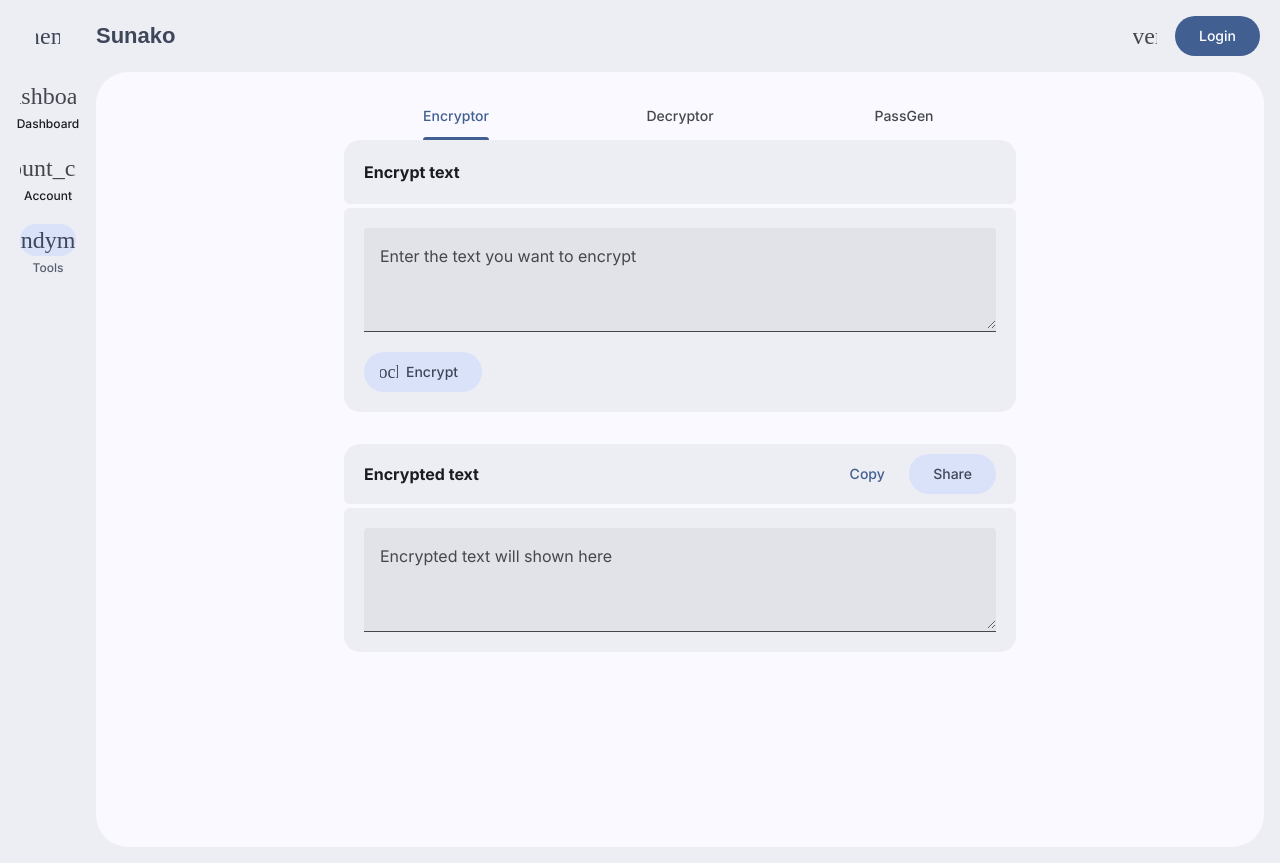
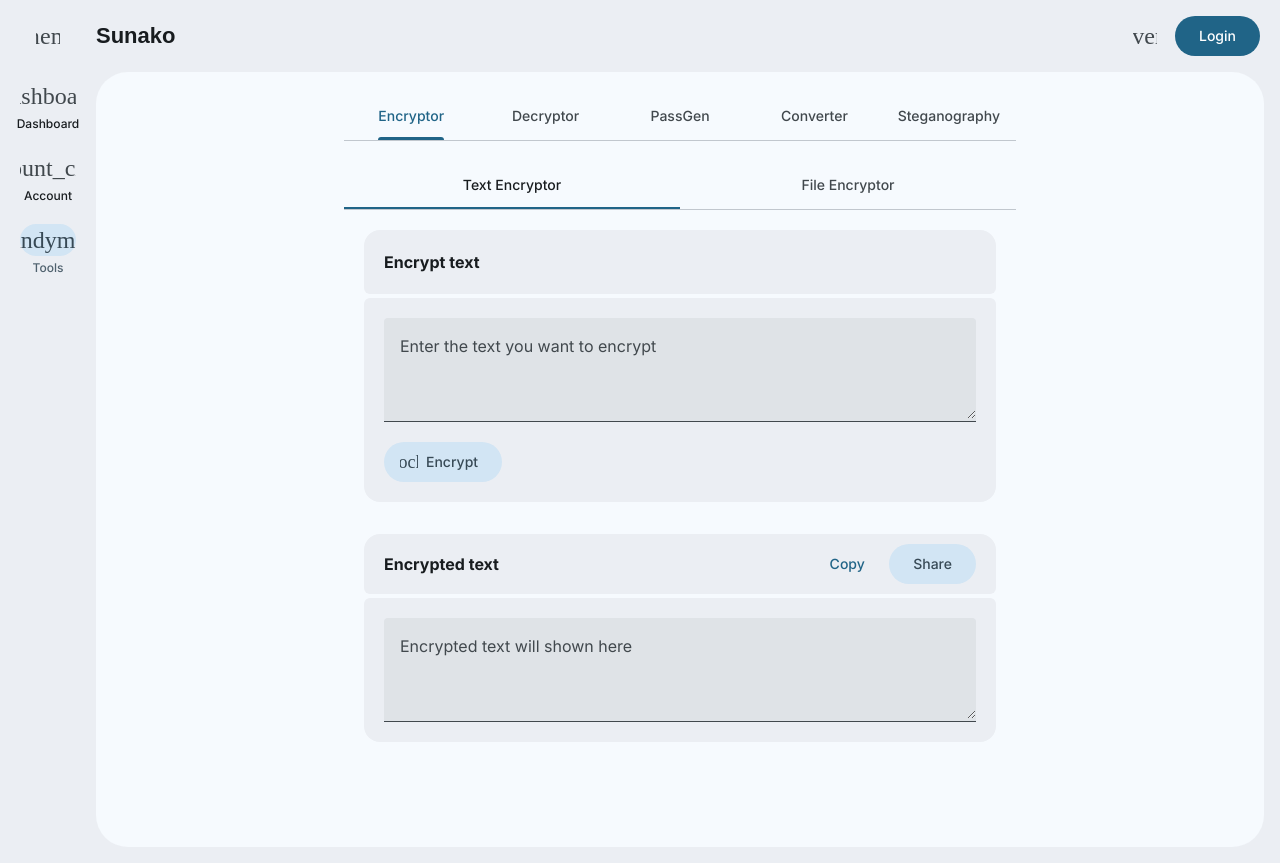
Before and after one commit to fatahillah2606/text-encryptor, a Flask app: page /pages/tools in a window 1280 px wide. Run offline with Flask 3, Linux system fonts and the light colour scheme; data that the repository does not hold is empty; some web fonts are replaced.

Commit message:
Preparing for a feature update
- Preparing to add Text Converter, File Encryption, and Steganography features.
- Changing the default Material You color palette.
- Changing the favicon.
- Several minor fixes.

```diff
--- a/static/styles/material-theme/light.css
+++ b/static/styles/material-theme/light.css
@@ -1,51 +1,51 @@
 :root {
-    --md-sys-color-primary: rgb(65 95 145);
-    --md-sys-color-surface-tint: rgb(65 95 145);
+    --md-sys-color-primary: rgb(32 100 135);
+    --md-sys-color-surface-tint: rgb(32 100 135);
     --md-sys-color-on-primary: rgb(255 255 255);
-    --md-sys-color-primary-container: rgb(214 227 255);
-    --md-sys-color-on-primary-container: rgb(40 71 119);
-    --md-sys-color-secondary: rgb(86 95 113);
+    --md-sys-color-primary-container: rgb(198 231 255);
+    --md-sys-color-on-primary-container: rgb(0 76 107);
+    --md-sys-color-secondary: rgb(79 97 110);
     --md-sys-color-on-secondary: rgb(255 255 255);
-    --md-sys-color-secondary-container: rgb(218 226 249);
-    --md-sys-color-on-secondary-container: rgb(62 71 89);
-    --md-sys-color-tertiary: rgb(112 85 117);
+    --md-sys-color-secondary-container: rgb(210 229 244);
+    --md-sys-color-on-secondary-container: rgb(55 73 85);
+    --md-sys-color-tertiary: rgb(78 91 146);
     --md-sys-color-on-tertiary: rgb(255 255 255);
-    --md-sys-color-tertiary-container: rgb(250 216 253);
-    --md-sys-color-on-tertiary-container: rgb(87 62 92);
+    --md-sys-color-tertiary-container: rgb(220 225 255);
+    --md-sys-color-on-tertiary-container: rgb(54 68 121);
     --md-sys-color-error: rgb(186 26 26);
     --md-sys-color-on-error: rgb(255 255 255);
     --md-sys-color-error-container: rgb(255 218 214);
     --md-sys-color-on-error-container: rgb(147 0 10);
-    --md-sys-color-background: rgb(249 249 255);
-    --md-sys-color-on-background: rgb(25 28 32);
-    --md-sys-color-surface: rgb(249 249 255);
-    --md-sys-color-on-surface: rgb(25 28 32);
-    --md-sys-color-surface-variant: rgb(224 226 236);
-    --md-sys-color-on-surface-variant: rgb(68 71 78);
-    --md-sys-color-outline: rgb(116 119 127);
-    --md-sys-color-outline-variant: rgb(196 198 208);
+    --md-sys-color-background: rgb(246 250 254);
+    --md-sys-color-on-background: rgb(24 28 31);
+    --md-sys-color-surface: rgb(246 250 254);
+    --md-sys-color-on-surface: rgb(24 28 31);
+    --md-sys-color-surface-variant: rgb(221 227 234);
+    --md-sys-color-on-surface-variant: rgb(65 72 77);
+    --md-sys-color-outline: rgb(113 120 126);
+    --md-sys-color-outline-variant: rgb(193 199 206);
     --md-sys-color-shadow: rgb(0 0 0);
     --md-sys-color-scrim: rgb(0 0 0);
-    --md-sys-color-inverse-surface: rgb(46 48 54);
-    --md-sys-color-inverse-on-surface: rgb(240 240 247);
-    --md-sys-color-inverse-primary: rgb(170 199 255);
-    --md-sys-color-primary-fixed: rgb(214 227 255);
-    --md-sys-color-on-primary-fixed: rgb(0 27 62);
-    --md-sys-color-primary-fixed-dim: rgb(170 199 255);
-    --md-sys-color-on-primary-fixed-variant: rgb(40 71 119);
-    --md-sys-color-secondary-fixed: rgb(218 226 249);
-    --md-sys-color-on-secondary-fixed: rgb(19 28 43);
-    --md-sys-color-secondary-fixed-dim: rgb(190 198 220);
-    --md-sys-color-on-secondary-fixed-variant: rgb(62 71 89);
-    --md-sys-color-tertiary-fixed: rgb(250 216 253);
-    --md-sys-color-on-tertiary-fixed: rgb(40 19 46);
-    --md-sys-color-tertiary-fixed-dim: rgb(221 188 224);
-    --md-sys-color-on-tertiary-fixed-variant: rgb(87 62 92);
-    --md-sys-color-surface-dim: rgb(217 217 224);
-    --md-sys-color-surface-bright: rgb(249 249 255);
+    --md-sys-color-inverse-surface: rgb(44 49 53);
+    --md-sys-color-inverse-on-surface: rgb(238 241 246);
+    --md-sys-color-inverse-primary: rgb(146 206 245);
+    --md-sys-color-primary-fixed: rgb(198 231 255);
+    --md-sys-color-on-primary-fixed: rgb(0 30 45);
+    --md-sys-color-primary-fixed-dim: rgb(146 206 245);
+    --md-sys-color-on-primary-fixed-variant: rgb(0 76 107);
+    --md-sys-color-secondary-fixed: rgb(210 229 244);
+    --md-sys-color-on-secondary-fixed: rgb(10 29 40);
+    --md-sys-color-secondary-fixed-dim: rgb(182 201 216);
+    --md-sys-color-on-secondary-fixed-variant: rgb(55 73 85);
+    --md-sys-color-tertiary-fixed: rgb(220 225 255);
+    --md-sys-color-on-tertiary-fixed: rgb(5 22 75);
+    --md-sys-color-tertiary-fixed-dim: rgb(183 196 255);
+    --md-sys-color-on-tertiary-fixed-variant: rgb(54 68 121);
+    --md-sys-color-surface-dim: rgb(215 218 223);
+    --md-sys-color-surface-bright: rgb(246 250 254);
     --md-sys-color-surface-container-lowest: rgb(255 255 255);
-    --md-sys-color-surface-container-low: rgb(243 243 250);
-    --md-sys-color-surface-container: rgb(237 237 244);
-    --md-sys-color-surface-container-high: rgb(231 232 238);
-    --md-sys-color-surface-container-highest: rgb(226 226 233);
+    --md-sys-color-surface-container-low: rgb(240 244 248);
+    --md-sys-color-surface-container: rgb(235 238 243);
+    --md-sys-color-surface-container-high: rgb(229 232 237);
+    --md-sys-color-surface-container-highest: rgb(223 227 231);
 }
--- a/static/styles/style.css
+++ b/static/styles/style.css
@@ -251,9 +251,9 @@ md-filled-button .button-progress-indicator md-circular-progress {
     font-variation-settings: "FILL" 1;
 }
 
-md-tabs::part(divider) {
+/* md-tabs::part(divider) {
     display: none;
-}
+} */
 
 #snackbar md-text-button {
     --md-sys-color-primary: var(--md-sys-color-inverse-primary);
--- a/templates/components/appbar.html
+++ b/templates/components/appbar.html
@@ -4,9 +4,20 @@
     <!-- Icon and lable -->
     <div class="flex items-center justify-start">
         <!-- Logo and menu icon -->
-        <div class="w-24 flex items-center justify-center">
+        <div class="hidden w-24 md:flex items-center justify-center">
+            <md-icon-button
+                class="cursor-pointer hidden md:flex"
+                id="menu-btn"
+                title="Menu"
+            >
+                <md-icon>menu</md-icon>
+            </md-icon-button>
+        </div>
+
+        <!-- Label -->
+        <div class="flex items-center gap-1.5 ml-5 md:ml-0">
             <div
-                class="flex items-center justify-center m-0 p-1 w-12 h-12 rounded-xl bg-md-secondary-container text-md-on-secondary-container! md:hidden"
+                class="w-10 h-10 flex items-center justify-center rounded-xl md:hidden"
             >
                 <svg
                     class="text-md-on-secondary-container"
@@ -16,34 +27,7 @@
                     {% include 'components/logo.html' %}
                 </svg>
             </div>
-
-            <md-icon-button
-                class="cursor-pointer hidden md:flex"
-                id="menu-btn"
-                title="Menu"
-            >
-                <md-icon class="text-md-on-secondary-container!">
-                    menu
-                </md-icon>
-            </md-icon-button>
-        </div>
-
-        <!-- Label -->
-        <div class="flex items-center gap-2.5">
-            <div
-                class="w-10 h-10 flex items-center justify-center m-0 p-1 bg-md-secondary-container rounded-xl hidden"
-            >
-                <svg
-                    class="text-md-on-secondary-container"
-                    xmlns="http://www.w3.org/2000/svg"
-                    viewBox="0 0 100 100"
-                >
-                    {% include 'components/logo.html' %}
-                </svg>
-            </div>
-            <span
-                class="sunako-appbar-title text-md-on-secondary-container hidden sm:block"
-            >
+            <span class="sunako-appbar-title text-md-on-surface block">
                 Sunako
             </span>
         </div>
@@ -56,13 +40,17 @@
         </md-icon-button>
         {% if 'username' in session %}
         <div
-            class="flex items-center justify-center bg-md-primary-container cursor-pointer rounded-full w-11 h-11 ml-1"
+            class="cursor-pointer w-12 h-12 p-1"
             title="Account information"
             id="user-profile"
         >
-            <span class="text-md-on-primary-container text-lg">
-                {{ name[0] }}
-            </span>
+            <div
+                class="w-full h-full rounded-full bg-md-primary flex items-center justify-center"
+            >
+                <span class="text-md-on-primary text-lg font-semibold">
+                    {{ name[0] }}
+                </span>
+            </div>
         </div>
 
         <!-- Profile menu -->
@@ -96,16 +84,12 @@
                     onclick="deselectAll()"
                     title="Cancel selection"
                 >
-                    <md-icon class="text-md-on-secondary-container!">
-                        close
-                    </md-icon>
+                    <md-icon>close</md-icon>
                 </md-icon-button>
             </div>
 
             <!-- The lable -->
-            <span
-                class="md-typescale-title-medium text-md-on-secondary-container"
-            >
+            <span class="md-typescale-title-medium text-md-on-surface-variant">
                 <span id="select-count">0</span> selected
             </span>
         </div>
--- a/templates/components/base.html
+++ b/templates/components/base.html
@@ -3,9 +3,7 @@
     <head>
         <meta charset="UTF-8" />
         <meta name="viewport" content="width=device-width, initial-scale=1.0" />
-        <title>
-            {% block title %}{% endblock %} | {{ name if name else 'Sunako' }}
-        </title>
+        <title>{% block title %}{% endblock %} | Sunako</title>
         <!-- Local CSS -->
         <link
             rel="stylesheet"
--- a/templates/pages/key_manager.html
+++ b/templates/pages/key_manager.html
@@ -6,7 +6,7 @@
 <!-- Section -->
 {% block section %}
 <section class="main-section">
-    <div class="bg-md-background md:rounded-4xl overflow-auto p-5 h-full">
+    <div class="bg-md-background md:rounded-4xl overflow-auto p-5 pt-0 md:pt-5 h-full">
         <div class="flex justify-center">
             <div class="w-full max-w-2xl animate-showup">
                 <!-- Heading -->
--- a/templates/pages/password_manager.html
+++ b/templates/pages/password_manager.html
@@ -7,7 +7,7 @@
 {% block section %}
 <section class="main-section">
     <div
-        class="bg-md-background w-full h-full md:rounded-4xl overflow-auto p-5"
+        class="bg-md-background w-full h-full md:rounded-4xl overflow-auto p-5 pt-0 md:pt-5"
     >
         <div class="flex justify-center">
             <div class="w-full max-w-2xl animate-showup">
--- a/templates/pages/shared_passwords.html
+++ b/templates/pages/shared_passwords.html
@@ -6,7 +6,7 @@
 <!-- Section -->
 {% block section %}
 <section class="main-section">
-    <div class="bg-md-background md:rounded-4xl overflow-auto p-5 h-full">
+    <div class="bg-md-background md:rounded-4xl overflow-auto p-5 pt-0 md:pt-5 h-full">
         <div class="flex justify-center animate-showup">
             <div class="w-full max-w-2xl">
                 <!-- Heading -->
--- a/templates/pages/shared_text.html
+++ b/templates/pages/shared_text.html
@@ -6,7 +6,7 @@
 <!-- Section -->
 {% block section %}
 <section class="main-section">
-    <div class="bg-md-background md:rounded-4xl overflow-auto p-5 h-full">
+    <div class="bg-md-background md:rounded-4xl overflow-auto p-5 pt-0 h-full">
         <div class="flex justify-center animate-showup">
             <div class="w-full max-w-2xl">
                 <!-- Heading -->
--- a/templates/pages/tools.html
+++ b/templates/pages/tools.html
@@ -6,12 +6,14 @@
 <!-- Section -->
 {% block section %}
 <section class="main-section">
-    <div class="bg-md-background md:rounded-4xl overflow-auto p-5 h-full">
+    <div
+        class="bg-md-background md:rounded-4xl overflow-auto px-0 md:px-5 pt-0 md:pt-5 pb-5 h-full"
+    >
         <div class="flex justify-center animate-showup">
             <div class="w-full max-w-2xl">
                 <!-- Tabs -->
                 <md-tabs
-                    class="sticky -top-5 z-10"
+                    class="sticky top-0 md:-top-5 z-10"
                     id="tools-tab"
                     aria-label="Content to display"
                 >
@@ -36,10 +38,12 @@
                     >
                         PassGen
                     </md-primary-tab>
+                    <md-primary-tab>Converter</md-primary-tab>
+                    <md-primary-tab>Steganography</md-primary-tab>
                 </md-tabs>
 
                 <!-- Panels -->
-                <div class="w-full relative overflow-hidden">
+                <div class="w-full relative overflow-hidden mt-5">
                     <div
                         id="slider"
                         class="flex w-full h-full transition-transform duration-300 ease-in-out"
@@ -51,6 +55,15 @@
                             aria-labelledby="encryptor-tab"
                             class="w-full shrink-0 h-full"
                         >
+                            <md-tabs class="mb-5">
+                                <md-secondary-tab>
+                                    Text Encryptor
+                                </md-secondary-tab>
+                                <md-secondary-tab>
+                                    File Encryptor
+                                </md-secondary-tab>
+                            </md-tabs>
+                            <div class="px-5">
                                 <div
                                     class="rounded-2xl overflow-hidden flex flex-col gap-1 mb-8"
                                 >
@@ -91,9 +104,9 @@
                                                     type="submit"
                                                 >
                                                     Encrypt
-                                                <md-icon slot="icon"
-                                                    >lock</md-icon
-                                                >
+                                                    <md-icon slot="icon">
+                                                        lock
+                                                    </md-icon>
                                                 </md-filled-tonal-button>
                                             </div>
                                         </form>
@@ -115,7 +128,10 @@
                                         <div class="flex items-center gap-2.5">
                                             <md-text-button
                                                 onclick="
-                                                copyText('encrypt-result', this)
+                                                    copyText(
+                                                        'encrypt-result',
+                                                        this,
+                                                    )
                                                 "
                                             >
                                                 Copy
@@ -145,6 +161,7 @@
                                     </div>
                                 </div>
                             </div>
+                        </div>
 
                         <!-- Text Decryptor -->
                         <div
@@ -153,6 +170,7 @@
                             aria-labelledby="decryptor-tab"
                             class="w-full shrink-0 h-full"
                         >
+                            <div class="px-5">
                                 <div
                                     class="rounded-2xl overflow-hidden flex flex-col gap-1 mb-8"
                                 >
@@ -193,9 +211,9 @@
                                                     type="submit"
                                                 >
                                                     Decrypt
-                                                <md-icon slot="icon"
-                                                    >lock_open_right</md-icon
-                                                >
+                                                    <md-icon slot="icon">
+                                                        lock_open_right
+                                                    </md-icon>
                                                 </md-filled-tonal-button>
                                             </div>
                                         </form>
@@ -240,6 +258,7 @@
                                     </div>
                                 </div>
                             </div>
+                        </div>
 
                         <!-- Password Generator -->
                         <div
@@ -248,6 +267,7 @@
                             aria-labelledby="passgen-tab"
                             class="w-full shrink-0 h-full"
                         >
+                            <div class="px-5">
                                 <div
                                     class="rounded-2xl overflow-hidden flex flex-col gap-1 mb-8"
                                 >
@@ -275,8 +295,8 @@
                                             <p
                                                 class="md-typescale-body-medium text-md-on-surface m-0"
                                             >
-                                            How long do you want the password to
-                                            be?
+                                                How long do you want the
+                                                password to be?
                                             </p>
 
                                             <div
@@ -345,15 +365,18 @@
                                                 <label
                                                     for="encrypt_password"
                                                     class="md-typescale-body-medium text-md-on-surface m-0"
-                                                >Encrypt the password</label
                                                 >
+                                                    Encrypt the password
+                                                </label>
                                             </div>
 
-                                        <md-filled-tonal-button type="submit">
+                                            <md-filled-tonal-button
+                                                type="submit"
+                                            >
                                                 Generate
-                                            <md-icon slot="icon"
-                                                >wand_stars</md-icon
-                                            >
+                                                <md-icon slot="icon">
+                                                    wand_stars
+                                                </md-icon>
                                             </md-filled-tonal-button>
                                         </form>
                                     </div>
@@ -437,6 +460,7 @@
                                                 id="encrypted_generated_password"
                                             >
                                             </span>
+                                        </div>
                                     </div>
                                 </div>
                             </div>
```
Also changed, not shown: static/styles/material-theme/dark.css (+43 -43 lines), templates/pages/account_manager.html (+13 -10 lines), templates/pages/dashboard.html (+13 -9 lines), static/favicon.ico, static/styles/tailwindcss/tailwind.css. Lines whose indentation alone changed are shown as unchanged.
